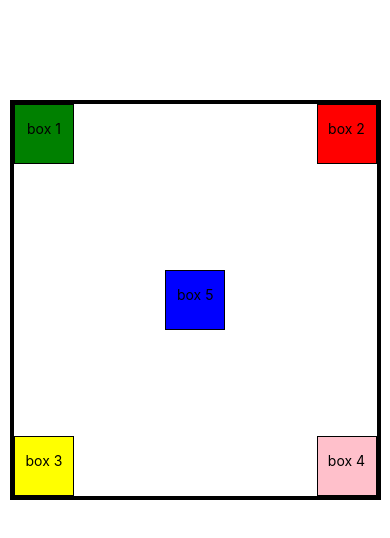
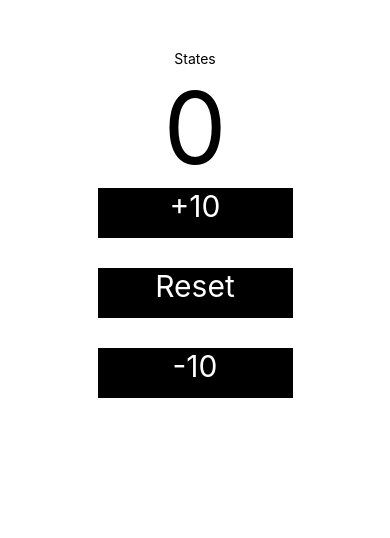
Before and after one commit to voidGlitch/NativeCodes, a React Native app: screen / in a window 390 px wide. Shown: the top 538 px of the page. Built offline with nearby package versions, Linux system fonts and the light colour scheme.

Commit message:
useState in react native

```diff
--- a/App.js
+++ b/App.js
@@ -3,6 +3,7 @@ import React from "react";
 import { Text, View, StyleSheet } from "react-native";
 import BoxFlex from "./src/Components/BoxFlex";
 import NetfllixCard from "./src/Components/NetfllixCard";
+import States from "./src/Components/States";
 import Images from "./src/node/Images";
 import OpenButton from "./src/node/OpenButton";
 import TouchableOp from "./src/node/TouchableOp";
@@ -13,7 +14,7 @@ import TouchableOp from "./src/node/TouchableOp";
 //create a compont that return some jsx
 const App = () => {
   return (
-    <View>
+    <View style={styles.textStyles}>
       {/* <Text style={styles.textStyle}>Hello world</Text>
       <Text style={{ fontWeight: "bold", fontSize: 40, color: "green" }}>
         Welcome here
@@ -29,7 +30,8 @@ const App = () => {
       {/* <View style={styles.textStyles}>
         <NetfllixCard />
       </View> */}
-      <BoxFlex />
+      {/* <BoxFlex /> */}
+      <States />
       {/* <OpenButton /> */}
       {/* <TouchableOp /> */}
     </View>
@@ -41,9 +43,6 @@ export default App;
 //create a style sheet to style components
 const styles = StyleSheet.create({
   textStyles: {
-    display: "flex",
-    alignItems: "center",
-    // alignItem: "center",
-    // alignItem: "center",
+    marginTop: 50,
   },
 });
--- /dev/null
+++ b/src/Components/States.js
@@ -0,0 +1,76 @@
+import React, { useState } from "react";
+import { StyleSheet, Text, View, TouchableOpacity } from "react-native";
+
+const States = () => {
+  const [count, setcount] = useState(0);
+  //counter is read only you cannot update it
+  return (
+    <View style={styles.align}>
+      <Text>States</Text>
+      <View style={[styles.box]}>
+        <Text style={styles.count}>{count}</Text>
+        <TouchableOpacity
+          style={[styles.boxing]}
+          onPress={() => {
+            setcount(count + 10);
+          }}
+        >
+          <Text style={styles.textarea}>+10</Text>
+        </TouchableOpacity>
+        <TouchableOpacity
+          style={[{ marginTop: 30 }, styles.boxing]}
+          onPress={() => {
+            setcount(0);
+          }}
+        >
+          <Text style={styles.textarea}>Reset</Text>
+        </TouchableOpacity>
+        <TouchableOpacity
+          style={[{ margin: 30 }, styles.boxing]}
+          onPress={() => {
+            if (count === 0) {
+              return setcount(0);
+            }
+            setcount(count - 10);
+          }}
+        >
+          <Text style={styles.textarea}>-10</Text>
+        </TouchableOpacity>
+      </View>
+    </View>
+  );
+};
+
+export default States;
+
+const styles = StyleSheet.create({
+  align: {
+    width: "100%",
+    display: "flex",
+    alignItems: "center",
+  },
+  box: {
+    alignItems: "center",
+    justifyContent: "space-evenly",
+    width: "100%",
+    height: "90%",
+  },
+  boxing: {
+    width: "50%",
+    height: 50,
+    textAlign: "center",
+  },
+  count: {
+    color: "black",
+    fontSize: 100,
+  },
+  textarea: {
+    backgroundColor: "black",
+    color: "white",
+    textAlign: "center",
+    width: "100%",
+    height: "100%",
+    textAlignVertical: "center",
+    fontSize: 30,
+  },
+});
```
